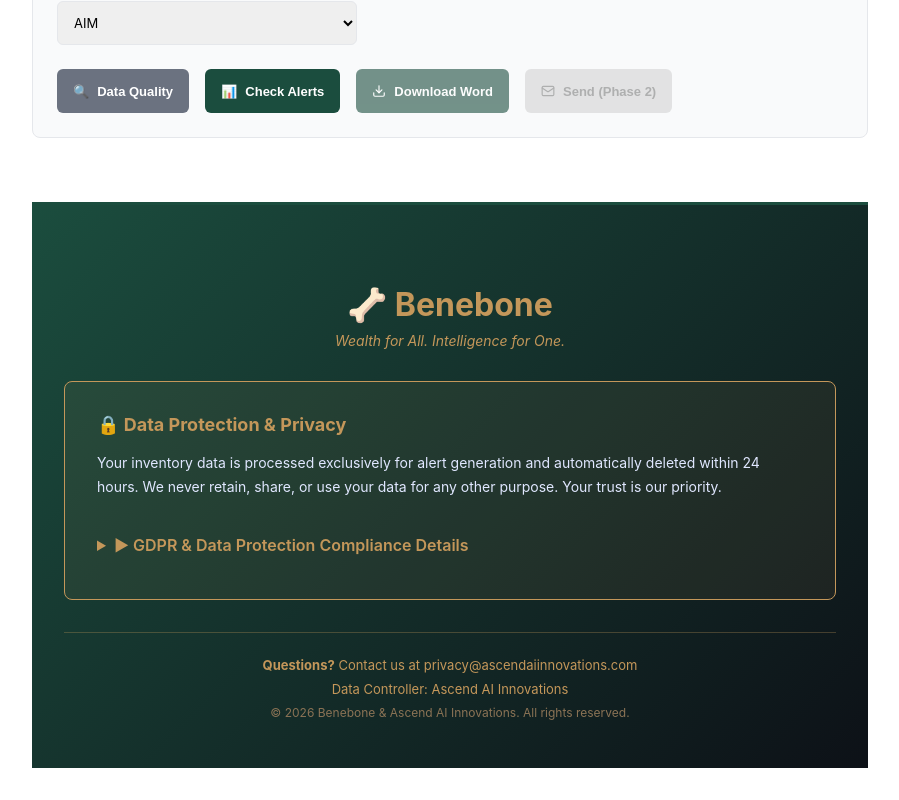
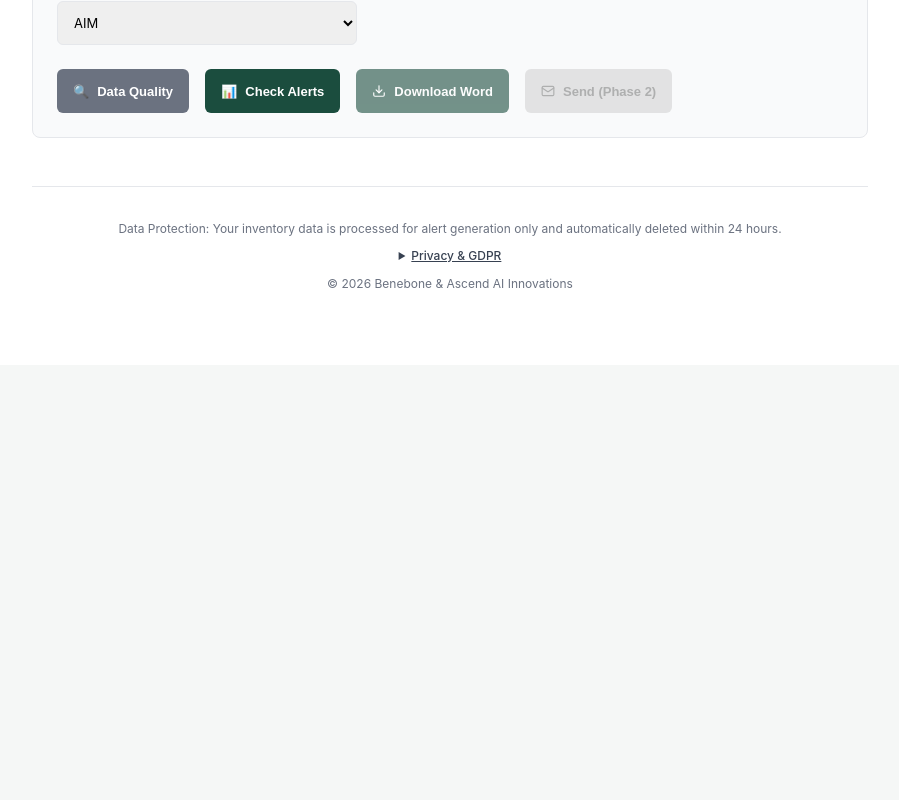
Before and after one commit to ascendaiinovations-boop/benebone-intelligence, a React (Vite) app in the folder frontend/: page / in a window 1280 px wide. Shown: the part 913-1713 px from the top of the page, without its empty margins (190-1089 px from the left). After the commit the page ends 1278 px from the top, so only its background shows below. Built offline with nearby package versions, Linux system fonts and the light colour scheme.

Commit message:
Redesign: Minimal sleek footer - professional style like Stripe/GitHub, subtle gray text, expandable privacy details, not in your face

```diff
--- a/frontend/src/App.jsx
+++ b/frontend/src/App.jsx
@@ -629,130 +629,37 @@
           </div>
         )}
 
-        {/* BENEBONE BRANDED PRIVACY FOOTER - PROFESSIONAL & BEAUTIFUL */}
+        {/* MINIMAL SLEEK FOOTER - PROFESSIONAL & SUBTLE */}
         <footer style={{
-          marginTop: '4rem',
+          marginTop: '3rem',
           paddingTop: '2rem',
-          borderTop: '3px solid #1b4d3e',
-          background: 'linear-gradient(135deg, #1b4d3e 0%, #0d1117 100%)'
+          paddingBottom: '2rem',
+          borderTop: '1px solid #e5e7eb',
+          background: '#ffffff',
+          textAlign: 'center'
         }}>
-          <div style={{ maxWidth: '900px', margin: '0 auto', padding: '3rem 2rem' }}>
-            {/* Benebone Branding & Header */}
-            <div style={{ marginBottom: '2rem', textAlign: 'center' }}>
-              <div style={{ fontSize: '32px', fontWeight: 700, color: '#c4975a', marginBottom: '0.5rem' }}>
-                🦴 Benebone
-              </div>
-              <div style={{ fontSize: '14px', color: '#c4975a', fontStyle: 'italic', marginBottom: '1.5rem' }}>
-                Wealth for All. Intelligence for One.
-              </div>
-            </div>
-
-            {/* Privacy & GDPR Section */}
-            <div style={{
-              background: 'rgba(196, 151, 90, 0.08)',
-              border: '1px solid #c4975a',
-              borderRadius: '8px',
-              padding: '2rem',
-              marginBottom: '2rem'
-            }}
-            role="region"
-            aria-label="Privacy and data protection information">
-
-              <h3 style={{
-                margin: '0 0 1rem 0',
-                color: '#c4975a',
-                fontSize: '18px',
-                fontWeight: 700,
-                display: 'flex',
-                alignItems: 'center',
-                gap: '0.5rem'
-              }}>
-                🔒 Data Protection & Privacy
-              </h3>
-
-              <p style={{
-                margin: '0 0 1.5rem 0',
-                fontSize: '14px',
-                color: '#e0e7ff',
-                lineHeight: 1.7
-              }}>
-                Your inventory data is processed exclusively for alert generation and automatically deleted within 24 hours. We never retain, share, or use your data for any other purpose. Your trust is our priority.
-              </p>
-
-              {/* Expandable GDPR Details */}
-              <details style={{ cursor: 'pointer' }}>
-                <summary style={{
-                  fontWeight: 600,
-                  color: '#c4975a',
-                  padding: '0.75rem 0',
-                  userSelect: 'none'
-                }}>
-                  ► GDPR & Data Protection Compliance Details
+          <div style={{ fontSize: '12px', color: '#6b7280', lineHeight: 1.6 }}>
+            <p style={{ margin: '0 0 0.5rem 0' }}>
+              Data Protection: Your inventory data is processed for alert generation only and automatically deleted within 24 hours.
+            </p>
+            <p style={{ margin: '0 0 0.5rem 0' }}>
+              <details style={{ display: 'inline', cursor: 'pointer' }}>
+                <summary style={{ color: '#374151', fontWeight: 500, textDecoration: 'underline' }}>
+                  Privacy & GDPR
                 </summary>
-                <div style={{
-                  marginTop: '1rem',
-                  paddingLeft: '1rem',
-                  borderLeft: '2px solid #c4975a',
-                  background: 'rgba(13, 17, 23, 0.3)',
-                  padding: '1rem',
-                  borderRadius: '6px'
-                }}>
-                  <div style={{ display: 'grid', gridTemplateColumns: '1fr 1fr', gap: '1rem', fontSize: '13px' }}>
-                    <div>
-                      <p style={{ margin: '0 0 0.5rem 0', color: '#c4975a', fontWeight: 600 }}>Article 4: Data Controller</p>
-                      <p style={{ margin: 0, color: '#e0e7ff' }}>Ascend AI Innovations</p>
-                    </div>
-                    <div>
-                      <p style={{ margin: '0 0 0.5rem 0', color: '#c4975a', fontWeight: 600 }}>Article 5: Processing Purpose</p>
-                      <p style={{ margin: 0, color: '#e0e7ff' }}>Inventory alert generation & warehouse automation</p>
-                    </div>
-                    <div>
-                      <p style={{ margin: '0 0 0.5rem 0', color: '#c4975a', fontWeight: 600 }}>Article 6: Legal Basis</p>
-                      <p style={{ margin: 0, color: '#e0e7ff' }}>Legitimate interest (operations efficiency)</p>
-                    </div>
-                    <div>
-                      <p style={{ margin: '0 0 0.5rem 0', color: '#c4975a', fontWeight: 600 }}>Article 6A: Recipients</p>
-                      <p style={{ margin: 0, color: '#e0e7ff' }}>Vercel (hosting), Email recipients (alerts)</p>
-                    </div>
-                    <div>
-                      <p style={{ margin: '0 0 0.5rem 0', color: '#c4975a', fontWeight: 600 }}>Retention Period</p>
-                      <p style={{ margin: 0, color: '#e0e7ff' }}>Deleted automatically within 24 hours</p>
-                    </div>
-                    <div>
-                      <p style={{ margin: '0 0 0.5rem 0', color: '#c4975a', fontWeight: 600 }}>Your Rights</p>
-                      <p style={{ margin: 0, color: '#e0e7ff' }}>Access, correction, deletion, portability</p>
-                    </div>
-                    <div style={{ gridColumn: '1 / -1' }}>
-                      <p style={{ margin: '0 0 0.5rem 0', color: '#c4975a', fontWeight: 600 }}>Article 13: Right to Lodge Complaint</p>
-                      <p style={{ margin: 0, color: '#e0e7ff' }}>Contact your local data protection authority or email privacy@ascendaiinnovations.com</p>
-                    </div>
-                    <div style={{ gridColumn: '1 / -1' }}>
-                      <p style={{ margin: '0 0 0.5rem 0', color: '#c4975a', fontWeight: 600 }}>International Data Transfer</p>
-                      <p style={{ margin: 0, color: '#e0e7ff' }}>Data processed in US via Vercel, protected under Standard Contractual Clauses (SCCs)</p>
-                    </div>
-                  </div>
+                <div style={{ marginTop: '1rem', textAlign: 'left', display: 'inline-block', fontSize: '11px', color: '#6b7280' }}>
+                  <p style={{ margin: '0.5rem 0' }}><strong>Data Controller:</strong> Ascend AI Innovations</p>
+                  <p style={{ margin: '0.5rem 0' }}><strong>Legal Basis:</strong> Legitimate interest (Article 6)</p>
+                  <p style={{ margin: '0.5rem 0' }}><strong>Recipients:</strong> Vercel (hosting), email recipients</p>
+                  <p style={{ margin: '0.5rem 0' }}><strong>Retention:</strong> Deleted within 24 hours</p>
+                  <p style={{ margin: '0.5rem 0' }}><strong>Your Rights:</strong> Access, correction, deletion, portability (Articles 15-22)</p>
+                  <p style={{ margin: '0.5rem 0' }}><strong>Complaint:</strong> <a href="mailto:privacy@ascendaiinnovations.com" style={{ color: '#374151', textDecoration: 'underline' }}>privacy@ascendaiinnovations.com</a></p>
                 </div>
               </details>
-            </div>
-
-            {/* Contact & Footer Info */}
-            <div style={{
-              textAlign: 'center',
-              paddingTop: '1.5rem',
-              borderTop: '1px solid rgba(196, 151, 90, 0.3)',
-              color: '#c4975a',
-              fontSize: '13px'
-            }}>
-              <p style={{ margin: '0 0 0.5rem 0' }}>
-                <strong>Questions?</strong> Contact us at privacy@ascendaiinnovations.com
-              </p>
-              <p style={{ margin: '0 0 0.5rem 0' }}>
-                Data Controller: Ascend AI Innovations
-              </p>
-              <p style={{ margin: 0, color: '#8b7355', fontSize: '12px' }}>
-                © 2026 Benebone & Ascend AI Innovations. All rights reserved.
-              </p>
-            </div>
+            </p>
+            <p style={{ margin: '0 0 0.5rem 0' }}>
+              © 2026 Benebone & Ascend AI Innovations
+            </p>
           </div>
         </footer>
       </div>
```
